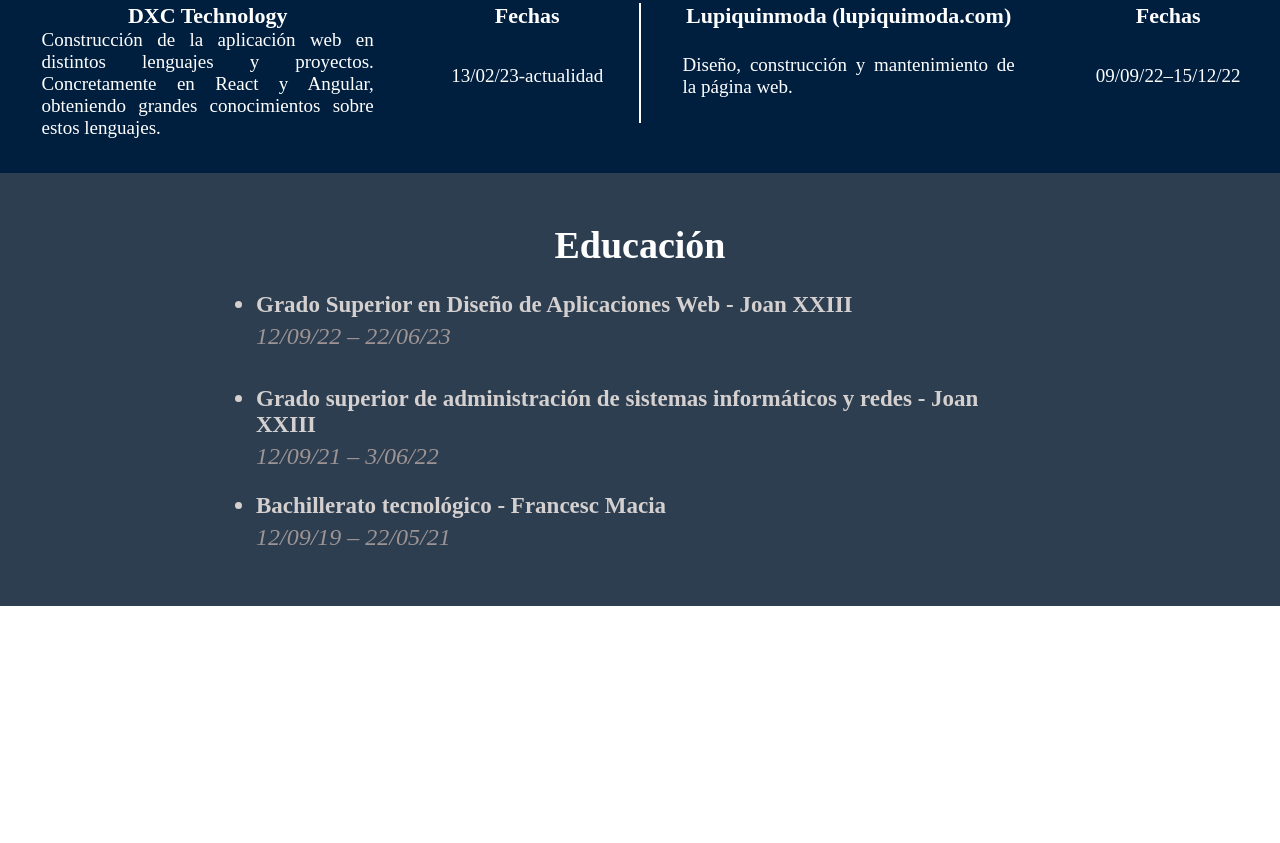
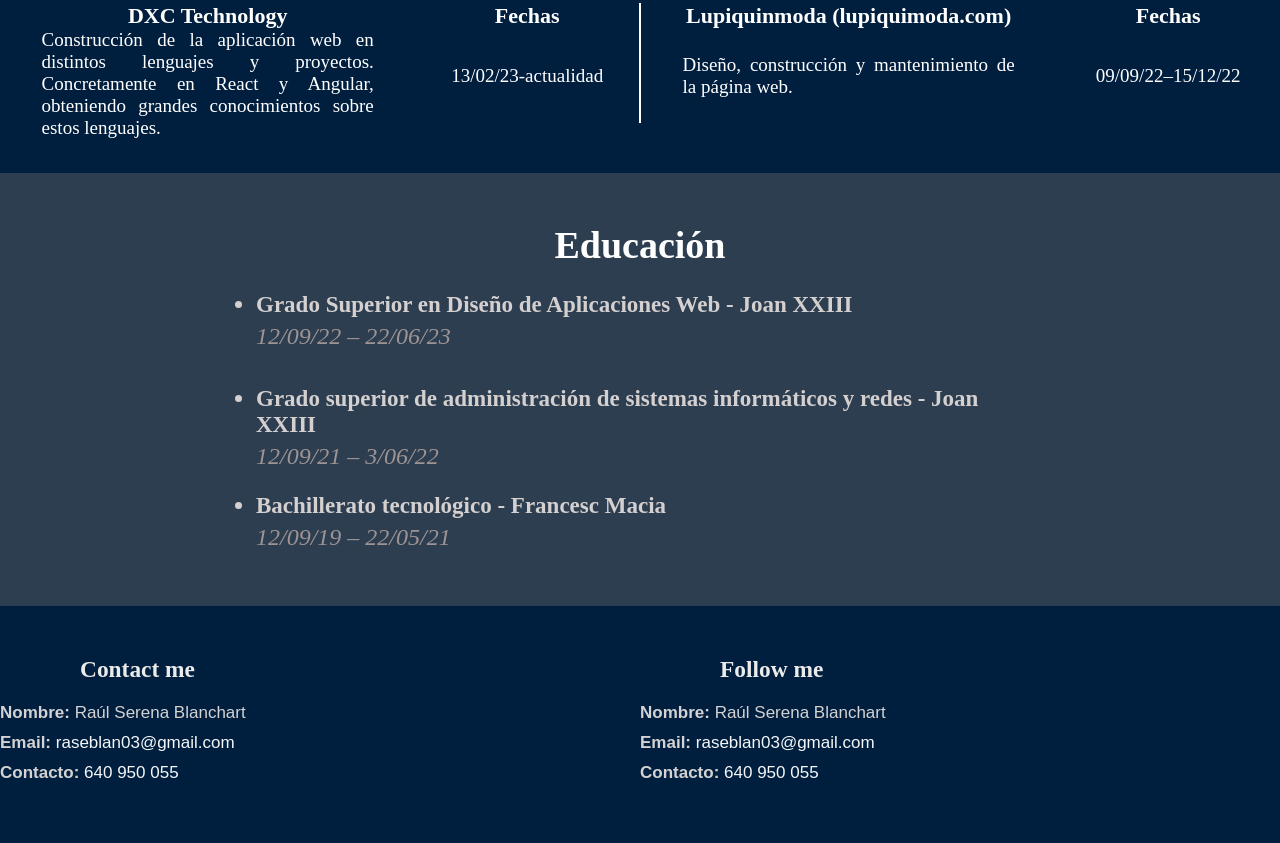
Before and after one commit to raseblan03/Portafolio-CV, a plain HTML site: page index.html in a window 1280 px wide. Shown: the part 2378-3221 px from the top of the page. Before the commit the page ends 2984 px from the top, so only its background shows below. Drawn offline with Linux system fonts and the light colour scheme.

Commit message:
i started do the footer but insn't the last versión

```diff
--- a/index.html
+++ b/index.html
@@ -228,6 +228,31 @@
                     </div>
                 </div>
     </section>
+    <section id="contacto" class="seccion2 ">
+        <div class="footer-div">
+            <div class="footer-div-title">
+                <h3>Contact me</h3>
+            </div>
+            <div class="contact">
+                <div class="contact-info">
+                    <p class="info-item"><strong>Nombre:</strong> Raúl Serena Blanchart</p>
+                    <p class="info-item"><strong>Email:</strong> <a href="mailto:raseblan03@gmail.com" class="email-link">raseblan03@gmail.com</a></p>
+                    <p class="info-item"><strong>Contacto:</strong> <a href="tel:+34640950055" class="phone-link">640 950 055</a></p>
+                </div>
+            </div>
+        </div>
+        <div class="footer-div">
+            <div class="footer-div-title">
+                <h3>Follow me</h3>
+            </div>
+            <div class="contact-info">
+                <p class="info-item"><strong>Nombre:</strong> Raúl Serena Blanchart</p>
+                <p class="info-item"><strong>Email:</strong> <a href="mailto:raseblan03@gmail.com" class="email-link">raseblan03@gmail.com</a></p>
+                <p class="info-item"><strong>Contacto:</strong> <a href="tel:+34640950055" class="phone-link">640 950 055</a></p>
+            </div>
+        </div>
+        </div>
+    </section>
 </body>
 
 </html>
--- a/style.css
+++ b/style.css
@@ -143,6 +143,14 @@ nav ul li:hover {
     display: flex;
     flex-wrap: wrap;
     justify-content: center;
+}
+
+.seccion2 {
+    background-color: #001F3F;
+    color: #ebebeb;
+    padding: 50px 0;
+    display: flex;
+    flex-wrap: wrap;
 }
 
 .seccion-titulo {
@@ -477,3 +485,70 @@ li {
 .alert p {
     margin: 0;
 }
+
+.footer-div {
+    width: 50%;
+    font-size: 22px;
+    display: flex;
+    flex-wrap: wrap;
+    justify-content: center;
+    align-items: center;
+}
+
+.footer-div-content {
+    width: 100%;
+    font-size: 15px;
+    display: flex;
+    flex-wrap: wrap;
+    justify-content: center;
+    align-items: center;
+    color: white;
+    margin-top: 2%;
+}
+
+.footer-div-title {
+    width: 100%;
+    font-size: 20px;
+    display: flex;
+    flex-wrap: wrap;
+    justify-content: start;
+    padding-left: 80px;
+    align-items: center;
+}
+
+.constact {
+    width: 50%;
+    display: flex;
+    justify-content: center;
+    flex-wrap: nowrap;
+}
+
+.contact-info {
+    margin-top: 20px;
+    font-family: Arial, sans-serif;
+    color: #d4d2d2;
+    display: flex;
+    justify-content: start;
+    flex-wrap: wrap;
+}
+
+.info-item {
+    margin-bottom: 10px;
+    font-size: 17px;
+    width: 100%;
+}
+
+.info-item strong {
+    font-weight: bold;
+}
+
+.email-link,
+.phone-link {
+    text-decoration: none;
+    color: #f5f7f8;
+}
+
+.email-link:hover,
+.phone-link:hover {
+    text-decoration: underline;
+}
```
Also changed, not shown: 1 other file.
